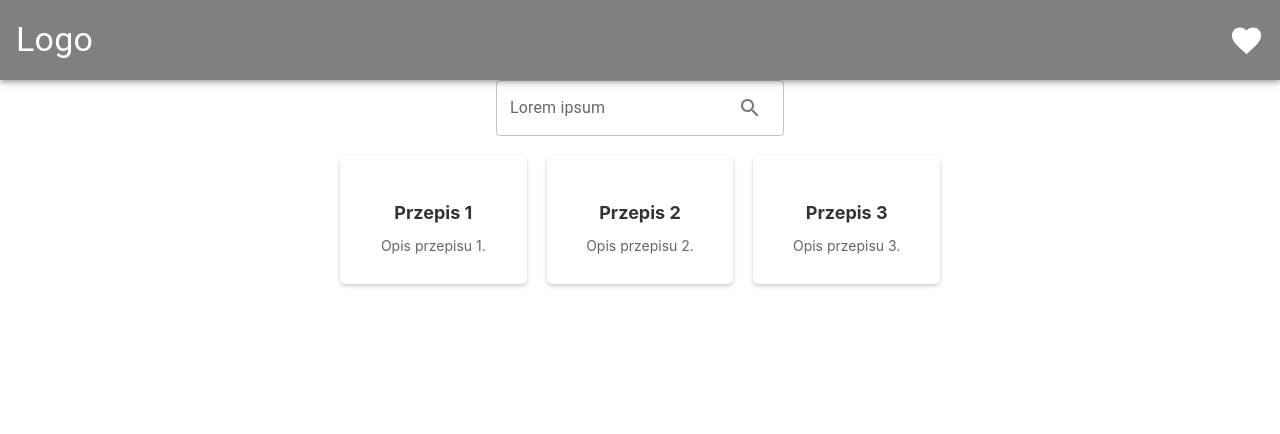
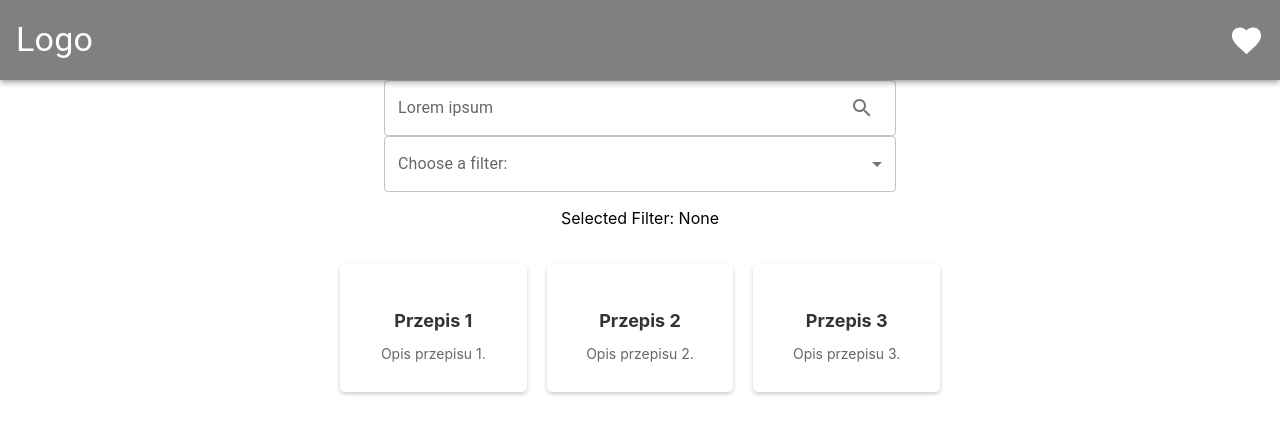
Before and after one commit to h3770k1k1/rapidapi-cake-app, a React (Create React App) app: page / in a window 1280 px wide. Shown: the top 434 px of the page. Built offline with nearby package versions, Linux system fonts and the light colour scheme.

Commit message:
filterdropdown pre-done

```diff
--- a/src/App.js
+++ b/src/App.js
@@ -2,8 +2,22 @@ import "./App.css";
 import RecipePage from "./components/RecipePage";
 import Navbar from "./components/Navbar";
 import SearchBar from "./components/SearchBar";
+import FiltersDropDown from "./components/FiltersDropDown";
+import React, { useState } from 'react';
+function App() {
+	const [currentFilter, setCurrentFilter] = useState("");
 
-function App() {
+	const handleFilterChange = (selectedFilter) => {
+		setCurrentFilter(selectedFilter);
+		// Tutaj możesz dodać logikę, która reaguje na zmianę filtra.
+		// Na przykład możesz odświeżyć dane zgodnie z nowo wybranym filtrem.
+	};
+	const filters = [
+		{ label: "Option 1", value: "option1" },
+		{ label: "Option 2", value: "option2" },
+		{ label: "Option 3", value: "option3" },
+	];
+
 	const url = "https://the-birthday-cake-db.p.rapidapi.com/";
 	const options = {
 		method: "GET",
@@ -29,11 +43,18 @@ function App() {
 	};
 
 	return (
-
-		<div className="App"><Navbar/>
-		{/*<button id="myButton" onClick={handleButtonClick}>	button
+		<div className="App">
+			<Navbar />
+			{/*<button id="myButton" onClick={handleButtonClick}>	button
 			</button>*/}
-		<SearchBar/>
+			<SearchBar />
+			<div>
+				<FiltersDropDown
+					filters={filters}
+					onFilterChange={handleFilterChange}
+				/>
+				<p>Selected Filter: {currentFilter || "None"}</p>
+			</div>
 			<RecipePage />
 		</div>
 	);
--- /dev/null
+++ b/src/components/FiltersDropDown.jsx
@@ -0,0 +1,29 @@
+import React from "react";
+import { FormControl, InputLabel, MenuItem, Select } from "@mui/material";
+
+const FiltersDropDown = ({ filters, onFilterChange }) => {
+	const handleFilterChange = (event) => {
+		const selectedValue = event.target.value;
+		onFilterChange(selectedValue);
+	};
+	return (
+		<FormControl fullWidth variant="outlined" sx={{ width: "40%" }}>
+			<InputLabel id="filter-label">Choose a filter:</InputLabel>
+			<Select
+				labelId="filter-label"
+				label="Choose a filter:"
+				defaultValue=""
+				onChange={handleFilterChange}
+			>
+				<MenuItem value="">All</MenuItem>
+				{filters.map((filter, index) => (
+					<MenuItem key={index} value={filter.value}>
+						{filter.label}
+					</MenuItem>
+				))}
+			</Select>
+		</FormControl>
+	);
+};
+
+export default FiltersDropDown;
--- a/src/components/SearchBar.jsx
+++ b/src/components/SearchBar.jsx
@@ -8,6 +8,7 @@ const SearchBar = () => {
 		<form>
 			<TextField
 				label="Lorem ipsum"
+				sx={{ width: "40%" }}
 				InputProps={{
 					endAdornment: (
 						<InputAdornment>
```
